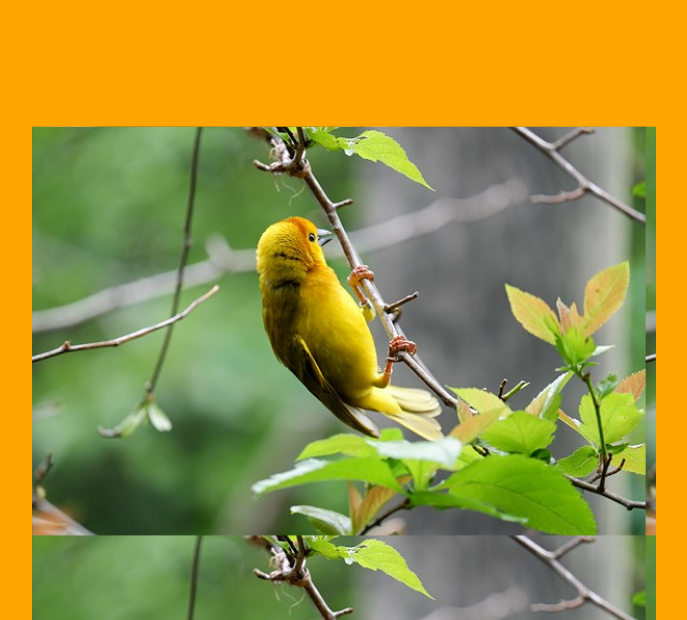
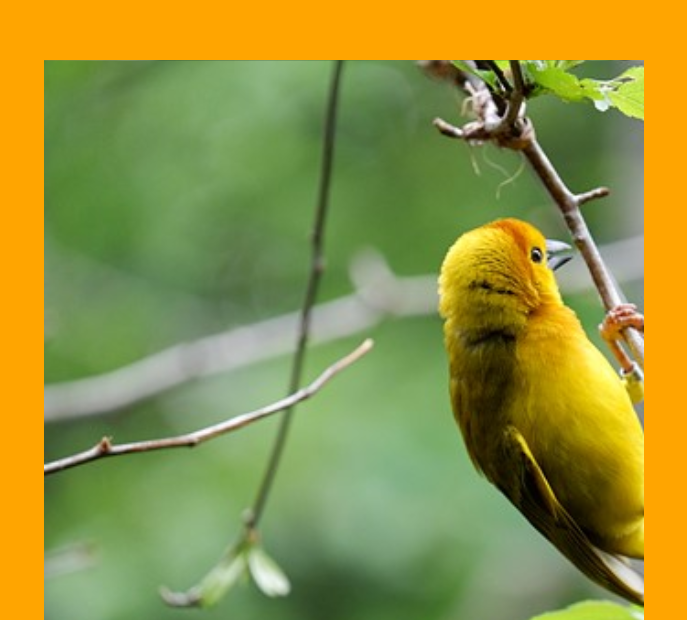
Before and after one commit to Computer-CGuy/ParallaxSensitivityScript, a plain HTML site: page index.html in a window 1280 px wide. Shown: the part 180-800 px from the top of the page, without its empty margins (276-963 px from the left). Drawn offline with nearby package versions, Linux system fonts and the light colour scheme.

Commit message:
Background-size: Also added

```diff
--- a/index.html
+++ b/index.html
@@ -9,7 +9,7 @@
     </head>
     <body>
         <div class="slide slide1">
-            <div class="story1" story="true" s=2  m=30>
+            <div class="story1" story="true" is=1 m=-1>
                 <div class="storyImage1">
 
                 </div>
--- a/main.js
+++ b/main.js
@@ -3,7 +3,7 @@ $(document).ready(function(){
     $('div').each(function(){
       //console.log($(this).attr('story'))
         if($(this).attr('story')!=undefined){
-        a.push([$(this),$(this).offset().top,$(this).attr('m'),$(this).attr('s')])
+        a.push([$(this),$(this).offset().top,$(this).attr('m'),$(this).attr('s'),$(this).attr('is')])
       }
     });
 })
@@ -21,7 +21,14 @@ $(window).scroll(function(){
            t+=' scale('+ ((  (  (  (  wScroll+ (  height / 2) )-(a[i][1]))/a[i][3]))/1000+1)+')'
 
         }
+        if(a[i][4]!=undefined){
+          a[i][0].css('background-size',((  (  (  (  wScroll+ (  height / 2) )-(a[i][1]))/a[i][4]))/1+100)+'%')
+
+            //bg+=' scale('+ +')'
+
+        }
        a[i][0].css('transform',t)
+
         console.log(t)
     }
 
```
